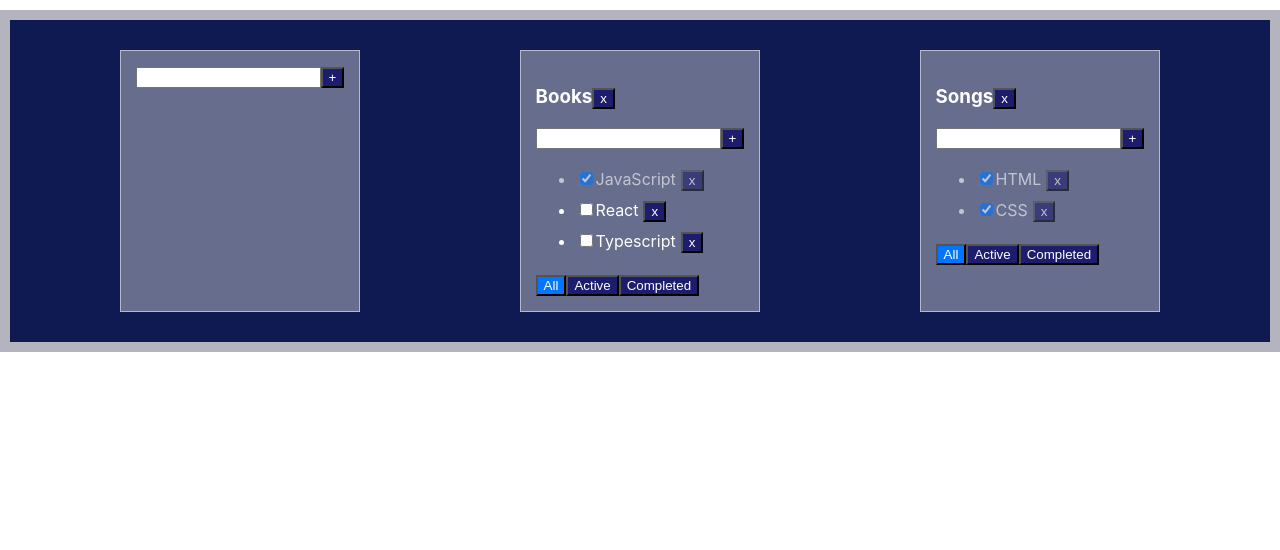
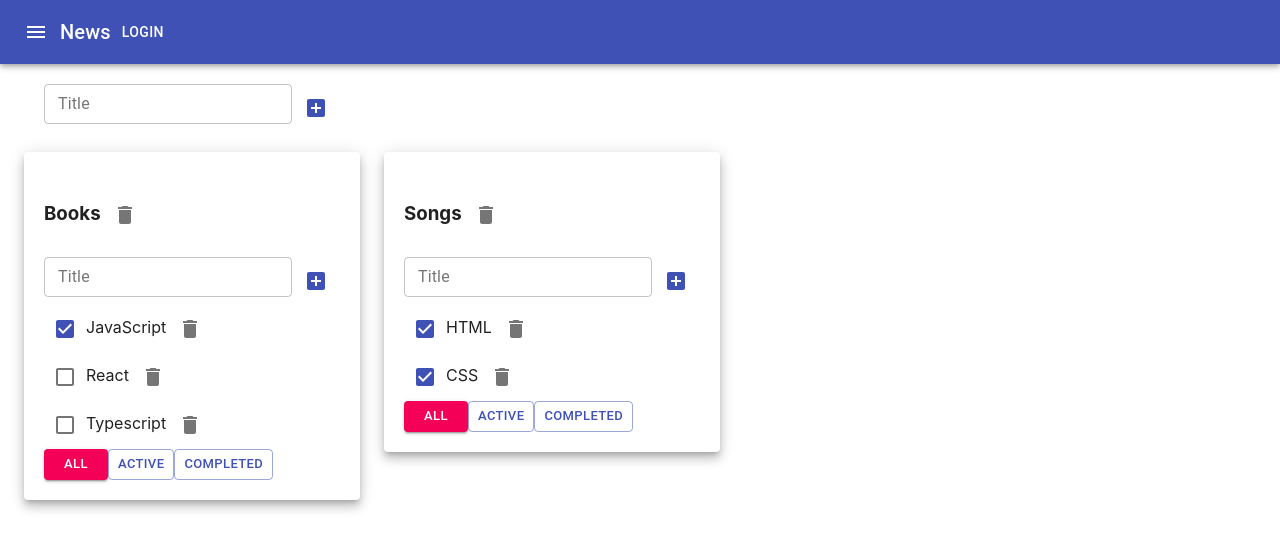
Before and after one commit to viktoriabakun/ToDoList, a React (Create React App) app: page / in a window 1280 px wide. Shown: the top 550 px of the page. Built offline with nearby package versions, Linux system fonts and the light colour scheme.

Commit message:
Lesson 07. Material-UI

```diff
--- a/package.json
+++ b/package.json
@@ -3,6 +3,8 @@
   "version": "0.1.0",
   "private": true,
   "dependencies": {
+    "@material-ui/core": "^4.11.0",
+    "@material-ui/icons": "^4.9.1",
     "@testing-library/jest-dom": "^4.2.4",
     "@testing-library/react": "^9.3.2",
     "@testing-library/user-event": "^7.1.2",
--- a/src/AddItemForm.tsx
+++ b/src/AddItemForm.tsx
@@ -1,4 +1,6 @@
 import React, {ChangeEvent, KeyboardEvent, useState} from "react";
+import {Button, IconButton, TextField} from "@material-ui/core";
+import {AddBox} from "@material-ui/icons";
 
 type PropsType = {
     addItem: (title: string) => void
@@ -22,7 +24,7 @@
     }
 
     const addItemFunction = () => {
-        if (itemName.trim() !== ''){
+        if (itemName.trim() !== '') {
             props.addItem(itemName.trim())
             setItemName('')
         } else {
@@ -33,14 +35,31 @@
     return (
 
         <div>
-            <input value={itemName}
-                   onChange={onItemNameChange}
-                   onKeyPress={onKeyPressHandler}
-                   className={error ? 'error' : ''}
+            <TextField
+                size={'small'}
+                variant={'outlined'}
+                value={itemName}
+                onChange={onItemNameChange}
+                onKeyPress={onKeyPressHandler}
+                // className={error ? 'error' : ''}
+                error={!!error}
+                label={'Title'}
+                helperText={error}
             />
-            <button onClick={addItemFunction}>+</button>
-            {error && <div className='error-message'>{error}</div>}
+            {/*<input value={itemName}*/}
+            {/*       onChange={onItemNameChange}*/}
+            {/*       onKeyPress={onKeyPressHandler}*/}
+            {/*       className={error ? 'error' : ''}*/}
+            {/*/>*/}
+            <IconButton onClick={addItemFunction}
+                        color={'primary'}>
+                <AddBox/>
+            </IconButton>
+            {/*<button onClick={addItemFunction}>+</button>*/}
+            {/*{error && <div className='error-message'>{error}</div>}*/}
+
         </div>
+
     )
 
 }
--- a/src/App.css
+++ b/src/App.css
@@ -1,43 +1,44 @@
-.App {
-  padding: 30px;
-  display: flex;
-  border: 10px solid #b4b4bf;
-  margin: 10px auto;
-  background-color: #0e1a51;
-  color: white;
-}
+/*.App {*/
+/*  padding: 30px;*/
+/*  display: flex;*/
+/*  flex-wrap: nowrap;*/
+/*  margin: 10px auto;*/
+/*  background-color: #ffffff;*/
+/*  font-size: 20px;*/
+/*  color: black;*/
+/*}*/
 
-.App > div {
-  margin-right: 20px;
-  margin: 0 auto;
-  background-color: rgba(180, 180, 191, 0.54);
-  padding: 15px;
-  border: 1px solid rgba(255, 255, 255, 0.53);
-}
+/*.App > div {*/
+/*  margin-right: 20px;*/
+/*  margin: 0 auto;*/
+/*  background-color: #f3f0f0;*/
+/*  padding: 25px;*/
+/*  border: 1px solid rgba(255, 255, 255, 0.53);*/
+/*}*/
 
-ul > li > button {
-  margin: 5px;
+/*ul > li > button {*/
+/*  margin: 5px;*/
 
-}
+/*}*/
 
-.error {
-  border: rgb(236, 109, 109) 2px solid;
-  background-color: #f6c9c9;
-}
+/*.error {*/
+/*  border: rgb(236, 109, 109) 2px solid;*/
+/*  background-color: #f6c9c9;*/
+/*}*/
 
-.error-message {
-  color: #f6c9c9;
-}
+/*.error-message {*/
+/*  color: #f6c9c9;*/
+/*}*/
 
-.active-filter {
-  background-color: #0075FF;
-}
+/*.active-filter {*/
+/*  background-color: #0075FF;*/
+/*}*/
 
-button {
-  color: white;
-  background-color: #1d1d6e;
-}
+/*button {*/
+/*  color: white;*/
+/*  background-color: #1d1d6e;*/
+/*}*/
 
-.is-done {
-  opacity: 0.6;
-}
+/*.is-done {*/
+/*  opacity: 0.6;*/
+/*}*/
--- a/src/App.tsx
+++ b/src/App.tsx
@@ -3,6 +3,8 @@
 import Todolist, {TasksType} from "./Todolist";
 import {v1} from "uuid";
 import AddItemForm from "./AddItemForm";
+import {AppBar, Button, Container, Grid, IconButton, Paper, Toolbar, Typography} from "@material-ui/core";
+import {Menu} from "@material-ui/icons";
 
 export type FiltersValuesType = 'all' | 'completed' | 'active';
 
@@ -102,9 +104,9 @@
         })
     }
 
-    function changeTodolistTitle(todoListID: string, newTitle: string) {
+    function changeTodoListTitle(todoListID: string, newTitle: string) {
         let todolist = todoLists.find(tl => tl.id === todoListID)
-        if(todolist){
+        if (todolist) {
             todolist.title = newTitle
             setTodoLists([...todoLists])
         }
@@ -113,9 +115,23 @@
 
     return (
         <div className="App">
-            {/*<input /> <button>кнопка</button>*/}
+            <AppBar position="static">
+                <Toolbar>
+                    <IconButton edge="start" color="inherit" aria-label="menu">
+                        <Menu/>
+                    </IconButton>
+                    <Typography variant="h6">
+                        News
+                    </Typography>
+                    <Button color="inherit">Login</Button>
+                </Toolbar>
+            </AppBar>
+
+            <Container fixed>
+                <Grid container style={{padding: '20px'}}>
                     <AddItemForm addItem={addTodoList}/>
-            {
+                </Grid>
+                <Grid container spacing={3}>{
                     todoLists.map(tl => {
 
                         let allTasks = tasks[tl.id]
@@ -128,7 +144,10 @@
                             tasksForTodoList = allTasks.filter(t => t.isDone === false);
                         }
                         return (
-                        <Todolist
+                            <Grid item>
+                                <Paper style={{padding: '20px'}}
+                                elevation={7}
+                                ><Todolist
                                     key={tl.id}
                                     id={tl.id}
                                     title={tl.title}
@@ -140,11 +159,12 @@
                                     filter={tl.filter}
                                     removeTodoList={removeTodoList}
                                     changeTaskTitle={changeTaskTitle}
-                            changeTodoListTitle={changeTodolistTitle}
-                        />
+                                    changeTodoListTitle={changeTodoListTitle}
+                                /></Paper>
+                            </Grid>
                         )
-                })}
-
+                    })}</Grid>
+            </Container>
         </div>
     )
 }
--- a/src/EditableSpan.tsx
+++ b/src/EditableSpan.tsx
@@ -1,4 +1,5 @@
 import React, {ChangeEvent, KeyboardEvent, useState} from "react";
+import {TextField} from "@material-ui/core";
 
 type PropsType = {
     title: string
@@ -32,13 +33,13 @@
 
     return (
         editMode
-            ? <input
+            ? <TextField
+                variant={'outlined'}
                 value={title}
                 onBlur={deActivateEditMode}
                 autoFocus={true}
                 onChange={changeTitle}
                 onKeyPress={onKeyPressHandler}
-
             />
             : <span onDoubleClick={activateEditMode}>{props.title}</span>
 
--- a/src/Todolist.tsx
+++ b/src/Todolist.tsx
@@ -2,6 +2,8 @@
 import {FiltersValuesType} from "./App";
 import AddItemForm from "./AddItemForm";
 import EditableSpan from "./EditableSpan";
+import {Button, Checkbox, IconButton, TextField} from "@material-ui/core";
+import {Delete} from "@material-ui/icons";
 
 export type TasksType = {
     id: string,
@@ -54,18 +56,22 @@
     }
 
     function changeTodoListTitle(newTitle: string) {
-    props.changeTodoListTitle(props.id, newTitle)
+        props.changeTodoListTitle(props.id, newTitle)
     }
 
     return (
 
         <div>
             <h3><EditableSpan title={props.title}
-                              saveNewTitle={changeTodoListTitle}/>
-                <button onClick={() => {
-                    deleteTodoList()
-                }}>x
-                </button>
+                              saveNewTitle={changeTodoListTitle}
+            />
+                {/*<button onClick={() => {*/}
+                {/*    deleteTodoList()*/}
+                {/*}}>x*/}
+                {/*</button>*/}
+                <IconButton onClick={deleteTodoList}>
+                    <Delete/>
+                </IconButton>
             </h3>
             <AddItemForm addItem={addTask}/>
             {/*<div>*/}
@@ -77,7 +83,7 @@
             {/*    <button onClick={addTaskFunction}>+</button>*/}
             {/*    {error && <div className='error-message'>{error}</div>}*/}
             {/*</div>*/}
-            <ul>
+            <div>
                 {
                     props.tasks.map(t => {
                         const onRemoveHandler = () => props.removeTask(t.id, props.id);
@@ -91,33 +97,39 @@
                             props.changeTaskTitle(t.id, newTitle, props.id)
                         }
 
-                        return <li key={t.id}
+                        return <div key={t.id}
                                    className={t.isDone ? 'is-done' : ''}
                         >
-                            <input type="checkbox"
-                                   checked={t.isDone}
-                                   onChange={onChangeStatus}
+                            <Checkbox
+                                color={'primary'}
+                                checked={t.isDone}
+                                onChange={onChangeStatus}
                             />
-                            {/*<span>{t.title}</span>*/}
+
                             <EditableSpan title={t.title} saveNewTitle={changeTaskTitle}/>
-                            <button onClick={onRemoveHandler}>x
-                            </button>
-                        </li>
+                            <IconButton onClick={onRemoveHandler}>
+                                <Delete/>
+                            </IconButton>
+                        </div>
                     })
                 }
-            </ul>
+            </div>
             <div>
-                <button onClick={onAllChangeFilter}
-                        className={props.filter === "all" ? 'active-filter' : ''}>All
-                </button>
-                <button onClick={onActiveChangeFilter}
-                        className={props.filter === "active" ? 'active-filter' : ''}
-                >Active
-                </button>
-                <button onClick={onCompletedChangeFilter}
-                        className={props.filter === "completed" ? 'active-filter' : ''}
-                >Completed
-                </button>
+                <Button onClick={onAllChangeFilter}
+                        variant={props.filter === "all" ? 'contained' : 'outlined'}
+                        color={props.filter === "all" ? 'secondary' : 'primary'}
+                        size={'small'}
+                >All</Button>
+                <Button onClick={onActiveChangeFilter}
+                        variant={props.filter === "active" ? 'contained' : 'outlined'}
+                        color={props.filter === "active" ? 'secondary' : 'primary'}
+                        size={'small'}
+                >Active</Button>
+                <Button onClick={onCompletedChangeFilter}
+                        variant={props.filter === "completed" ? 'contained' : 'outlined'}
+                        color={props.filter === "completed" ? 'secondary' : 'primary'}
+                        size={'small'}
+                >Completed</Button>
             </div>
         </div>
     )
```
Also changed, not shown: 1 other file (tests, documents, lock files or other folders). Lines whose indentation alone changed are shown as unchanged.
